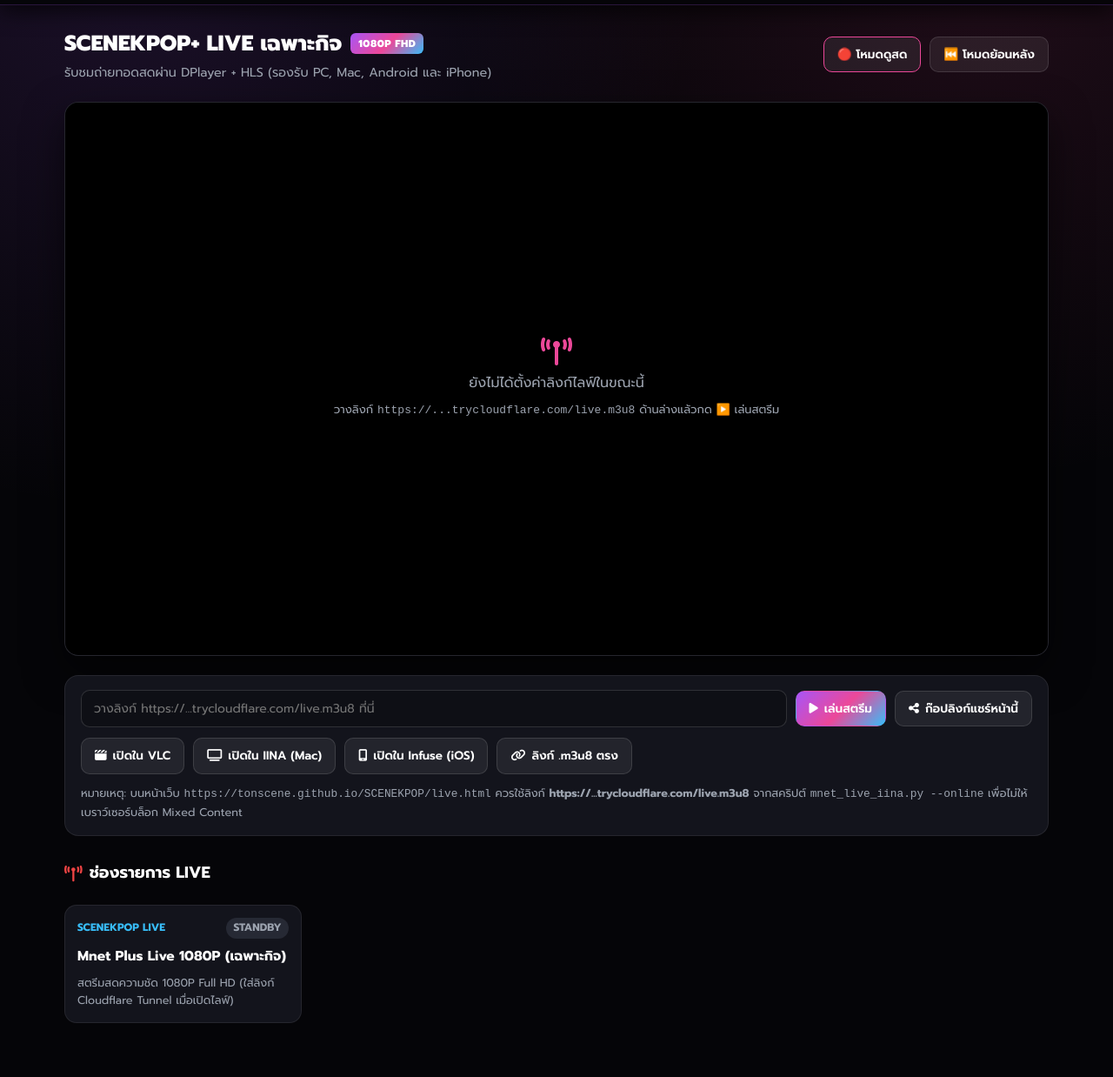
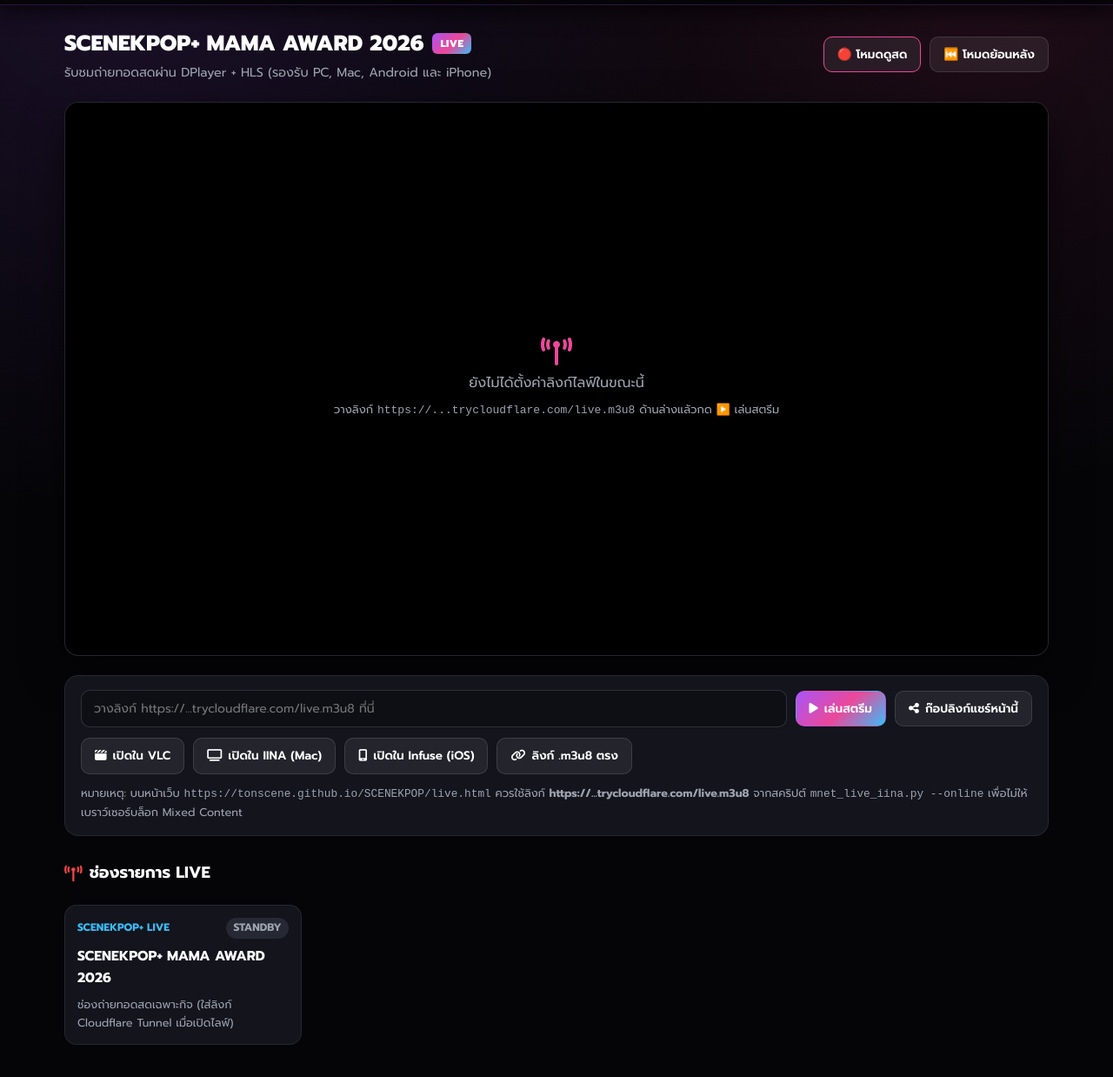
Before and after one commit to TONSCENE/SCENEKPOP, a plain HTML site: page live.html in a window 1280 px wide. Shown: the part 62-1300 px from the top of the page at 87% size. Drawn offline with nearby package versions, Linux system fonts and the light colour scheme.

Commit message:
Update LIVE to SCENEKPOP+ MAMA AWARD 2026

```diff
--- a/live.html
+++ b/live.html
@@ -3,8 +3,8 @@
 <head>
   <meta charset="UTF-8" />
   <meta name="viewport" content="width=device-width, initial-scale=1.0, viewport-fit=cover" />
-  <title>SCENEKPOP+ LIVE — รับชมถ่ายทอดสด 1080P</title>
-  <meta name="description" content="หมวดหมู่ถ่ายทอดสดเฉพาะกิจ SCENEKPOP+ LIVE รองรับ PC, Mac, Android และ iPhone" />
+  <title>SCENEKPOP+ MAMA AWARD 2026 — LIVE</title>
+  <meta name="description" content="SCENEKPOP+ MAMA AWARD 2026 ถ่ายทอดสดผ่าน DPlayer + HLS รองรับ PC, Mac, Android และ iPhone" />
   <meta name="referrer" content="strict-origin-when-cross-origin" />
 
   <!-- Fonts & Icons (ตรงกับ SCENEKPOP+) -->
@@ -384,8 +384,8 @@
     <div class="live-header">
       <div>
         <h1>
-          <span id="streamTitle">SCENEKPOP+ LIVE เฉพาะกิจ</span>
-          <span class="tag-1080">1080P FHD</span>
+          <span id="streamTitle">SCENEKPOP+ MAMA AWARD 2026</span>
+          <span class="tag-1080">LIVE</span>
         </h1>
         <p id="streamSub">รับชมถ่ายทอดสดผ่าน DPlayer + HLS (รองรับ PC, Mac, Android และ iPhone)</p>
       </div>
@@ -436,9 +436,9 @@
     const LIVE_CHANNELS = [
       {
         id: 'mnet-main',
-        title: 'Mnet Plus Live 1080P (เฉพาะกิจ)',
-        group: 'SCENEKPOP LIVE',
-        desc: 'สตรีมสดความชัด 1080P Full HD (ใส่ลิงก์ Cloudflare Tunnel เมื่อเปิดไลฟ์)',
+        title: 'SCENEKPOP+ MAMA AWARD 2026',
+        group: 'SCENEKPOP+ LIVE',
+        desc: 'ช่องถ่ายทอดสดเฉพาะกิจ (ใส่ลิงก์ Cloudflare Tunnel เมื่อเปิดไลฟ์)',
         url: '',
         live: true
       }
@@ -583,7 +583,7 @@
     const q = getQueryParams();
     const firstChannelWithUrl = LIVE_CHANNELS.find((c) => c.url);
     const initialUrl = q.url || (firstChannelWithUrl ? firstChannelWithUrl.url : '');
-    const initialTitle = q.title || (firstChannelWithUrl ? firstChannelWithUrl.title : 'SCENEKPOP+ LIVE เฉพาะกิจ');
+    const initialTitle = q.title || (firstChannelWithUrl ? firstChannelWithUrl.title : 'SCENEKPOP+ MAMA AWARD 2026');
     if (initialUrl) {
       document.getElementById('m3u8Input').value = initialUrl;
     }
```
Also changed, not shown: index.html (+1 -1 lines).
